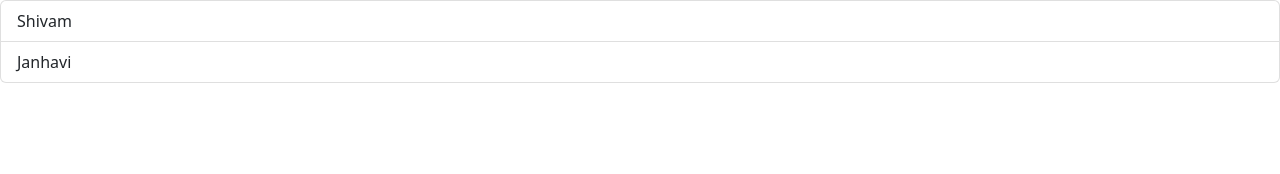
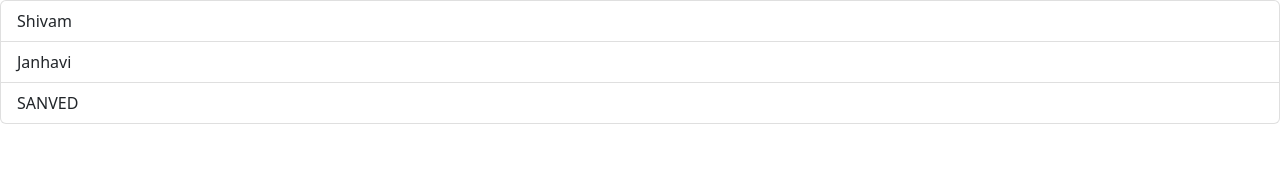
Before and after one commit to cwipedia-in/Industrial_Training_GPAN, a React (Create React App) app in the folder Week-2/Day4/dayfour/: page / in a window 1280 px wide. Shown: the top 174 px of the page. Built offline with nearby package versions, Linux system fonts and the light colour scheme.

Commit message:
Add:sanved kulkarni

```diff
--- a/Week-2/Day4/dayfour/src/Components/names.component.js
+++ b/Week-2/Day4/dayfour/src/Components/names.component.js
@@ -5,7 +5,7 @@ const Names = () => {
           <ul class="list-group">
              <li class="list-group-item">Shivam</li>
              <li class="list-group-item">Janhavi</li>
-
+             <li class="list-group-item">SANVED</li>
 
 
         </ul>
```
